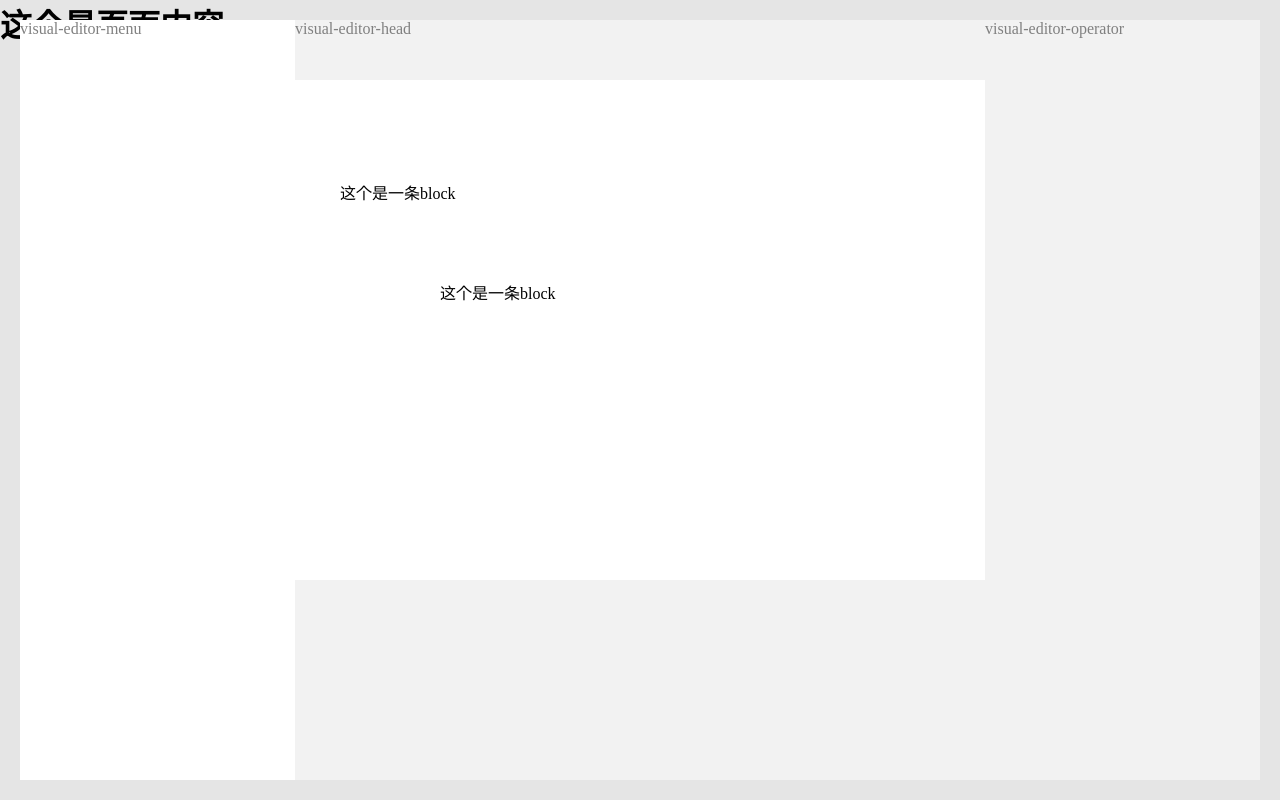
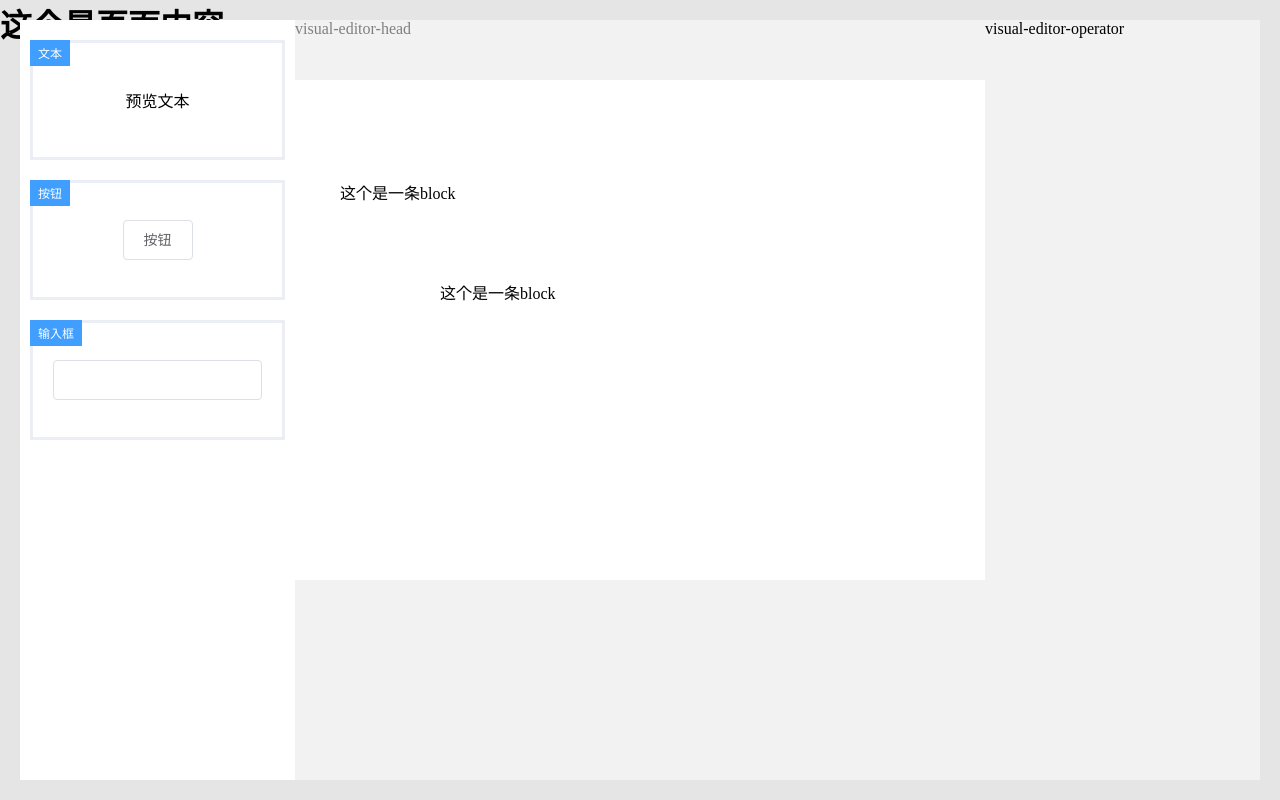
Before and after one commit to Devancn/learn-visual-editor, a Vue app: page / in a window 1280 px wide. Built offline with nearby package versions, Linux system fonts and the light colour scheme.

Commit message:
侧边工具栏布局

```diff
--- a/package.json
+++ b/package.json
@@ -9,6 +9,7 @@
   },
   "dependencies": {
     "core-js": "^3.6.5",
+    "element-plus": "^1.0.2-beta.31",
     "vue": "^3.0.0"
   },
   "devDependencies": {
--- a/src/App.vue
+++ b/src/App.vue
@@ -1,37 +1,39 @@
 <template>
   <div class="app">
     <h1>这个是页面内容</h1>
-    <visual-editor v-model="jsonData"/>
+    <VisualEditor v-model="jsonData" :config="visualConfig"/>
   </div>
 </template>
 
 <script lang="ts">
 import { defineComponent } from "vue";
 import { VisualEditor } from "@/packages/visual-editor";
+import { visualConfig } from "@/visual.config";
 
 export default defineComponent({
   name: "App",
   components: {
-    VisualEditor
+    VisualEditor,
   },
   data() {
     return {
+      visualConfig,
       jsonData: {
         container: {
           height: 500,
-          width: 800
+          width: 800,
         },
         blocks: [
           {
             top: 100,
-            left: 100
+            left: 100,
           },
           {
             top: 200,
-            left: 200
-          }
-        ]
-      }
+            left: 200,
+          },
+        ],
+      },
     };
   },
 });
--- a/src/main.ts
+++ b/src/main.ts
@@ -1,4 +1,8 @@
 import { createApp } from 'vue'
 import App from './App.vue'
+import ElementPlus from 'element-plus'
+import 'element-plus/lib/theme-chalk/index.css'
 
-createApp(App).mount('#app')
+const app = createApp(App);
+app.use(ElementPlus)
+app.mount('#app')
--- a/src/packages/visual-editor.scss
+++ b/src/packages/visual-editor.scss
@@ -33,6 +33,44 @@
     left: 0;
     bottom: 0;
     background-color: #ffffff;
+    z-index: 9;
+    .visual-editor-menu-item{
+      position: relative;
+      width: calc(100% - 20px);
+      margin-left: 10px;
+      border:solid 3px $ibl;
+      margin-top: 20px;
+      min-height: 120px;
+      display: flex;
+      align-items: center;
+      justify-content: center;
+      padding: 0 20px;
+      box-sizing: border-box;
+      &::after{
+        position: absolute;
+        left: 0;
+        top: 0;
+        right: 0;
+        bottom: 0;
+        content: '';
+        z-index: 2;
+      }
+      &:hover{
+        border-color: $primary;
+        cursor: move;
+      }
+
+      .visual-editor-menu-item-label{
+        position:absolute;
+        left: -3px;
+        top: -3px;
+        background-color: $primary;
+        color: #ffffff;
+        padding: 4px 8px;
+        font-size: 12px;
+        z-index: 1;
+      }
+    }
   }
   .visual-editor-head {
     position: absolute;
@@ -46,6 +84,7 @@
     top: 0;
     bottom: 0;
     width: $operatorSize;
+    z-index: 9;
   }
   .visual-editor-body {
     padding-top: $headSize;
--- a/src/packages/visual-editor.tsx
+++ b/src/packages/visual-editor.tsx
@@ -1,6 +1,6 @@
 import { computed, defineComponent, PropType } from "vue";
 import "./visual-editor.scss";
-import { VisualEditorModelValue } from "@/packages/visual-editor.utils";
+import { VisualEditorConfig, VisualEditorModelValue } from "@/packages/visual-editor.utils";
 import { useModel } from "./utils/useModel";
 import { VisualEditorBlock } from "./visual-editor-block";
 
@@ -10,6 +10,10 @@
       type: Object as PropType<VisualEditorModelValue>,
       required: true,
     },
+    config: {
+      type: Object as PropType<VisualEditorConfig>,
+      required: true
+    }
   },
   emits: {
     "update:modelValue": (val?: VisualEditorModelValue) => true,
@@ -19,16 +23,26 @@
       () => props.modelValue,
       (val) => ctx.emit("update:modelValue", val)
     );
-    console.log("dataModel", dataModel);
-
     const containerStyles = computed(() => ({
       width: `${dataModel.value.container.width}px`,
       height: `${dataModel.value.container.height}px`,
     }));
 
+    console.log(props, 'props');
+
     return () => (
       <div class="visual-editor">
-        <div class="visual-editor-menu">visual-editor-menu</div>
+        <div class="visual-editor-menu">
+          {props.config.componentList.map(component => (
+            <div class="visual-editor-menu-item">
+              <span class="visual-editor-menu-item-label">{component.label}</span>
+              <div class="visual-editor-menu-item-content">
+
+              </div>
+              {component.preview()}
+            </div>
+          ))}
+        </div>
         <div class="visual-editor-head">visual-editor-head</div>
         <div class="visual-editor-operator">visual-editor-operator</div>
         <div class="visual-editor-body">
--- a/src/packages/visual-editor.utils.ts
+++ b/src/packages/visual-editor.utils.ts
@@ -11,3 +11,26 @@
   },
   blocks: VisualEditorBlockData[]
 }
+
+export interface VisualEditorComponent{
+  key: string,
+  label: string,
+  preview: () => JSX.Element,
+  render: () => JSX.Element
+}
+
+export function createVisualEditorConfig() {
+  const componentList: VisualEditorComponent[] = [];
+  const componentMap: Record<string, VisualEditorComponent> = {};
+  return {
+    componentList,
+    componentMap,
+    registry: (key: string, component: Omit<VisualEditorComponent, 'key'>) => {
+      let comp = {...component, key}
+      componentList.push(comp)
+      componentMap[key] = comp;
+    }
+  }
+}
+
+export type VisualEditorConfig = ReturnType<typeof createVisualEditorConfig>
--- /dev/null
+++ b/src/visual.config.tsx
@@ -0,0 +1,22 @@
+import { createVisualEditorConfig } from "@/packages/visual-editor.utils";
+import { ElButton, ElInput } from "element-plus";
+
+export const visualConfig = createVisualEditorConfig();
+
+visualConfig.registry("text", {
+  label: "文本",
+  preview: () => "预览文本",
+  render: () => "渲染文本",
+});
+
+visualConfig.registry("button", {
+  label: "按钮",
+  preview: () => <ElButton>按钮</ElButton>,
+  render: () => <ElButton>渲染按钮</ElButton>,
+});
+
+visualConfig.registry("text", {
+  label: "输入框",
+  preview: () => <ElInput/>,
+  render: () => <ElInput/>,
+});
```
Also changed, not shown: 2 other files (tests, documents, lock files or other folders).
